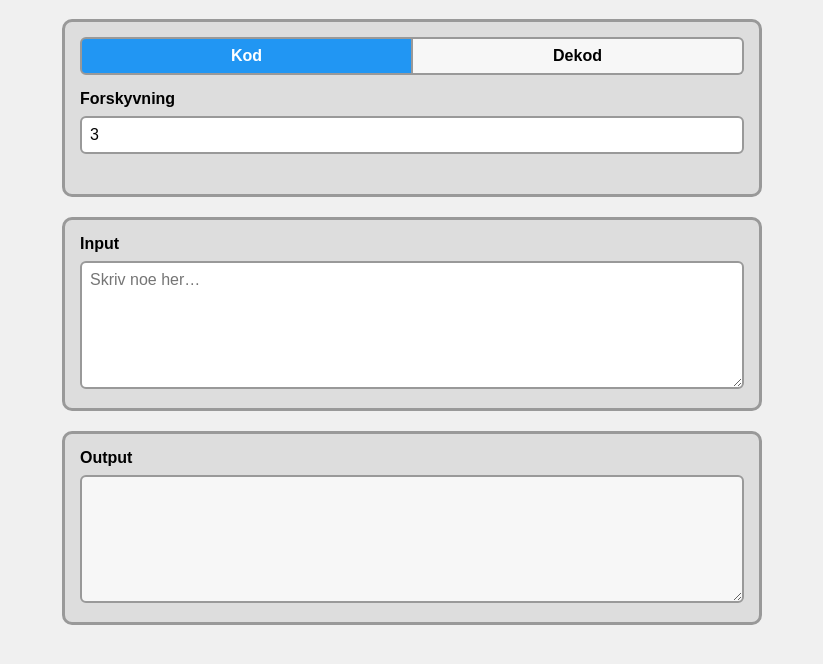
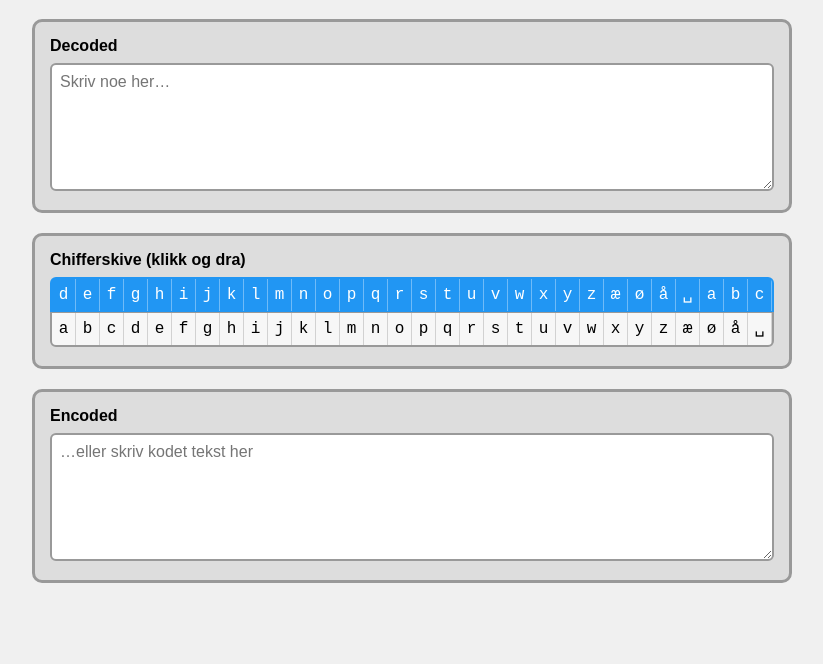
Before and after one commit to viljardh/computas, a plain HTML site: page src/index.html in a window 1280 px wide. Shown: the part 82-746 px from the top of the page, without its empty margins (228-1051 px from the left). Drawn offline with Linux system fonts and the light colour scheme.

Commit message:
more interesting ig

```diff
--- a/src/index.html
+++ b/src/index.html
@@ -10,26 +10,24 @@
     <h1>🔐 Cæsar-chiffer</h1>
     <div class="container">
         <div class="panel">
-            <div class="toggle" role="radiogroup" aria-label="Modus">
-                <input type="radio" name="mode" id="mode-encode" value="encode" checked>
-                <label for="mode-encode">Kod</label>
-                <input type="radio" name="mode" id="mode-decode" value="decode">
-                <label for="mode-decode">Dekod</label>
-            </div>
-
-            <label for="shift">Forskyvning</label>
-            <input type="number" id="shift" value="3" step="1">
-            <div id="error" class="error" role="alert"></div>
+            <label for="decoded">Decoded</label>
+            <textarea id="decoded" rows="6" placeholder="Skriv noe her…"></textarea>
         </div>
 
         <div class="panel">
-            <label for="input">Input</label>
-            <textarea id="input" rows="6" placeholder="Skriv noe her…"></textarea>
+            <div class="panel-title" id="wheel-title">Chifferskive (klikk og dra) </div>
+            <div class="wheel">
+                <div class="row row-top">
+                    <div class="strip" id="strip" tabindex="0" role="slider"
+                         aria-labelledby="wheel-title" aria-valuemin="0"></div>
+                </div>
+                <div class="row row-bottom" id="plain"></div>
+            </div>
         </div>
 
         <div class="panel">
-            <label for="output">Output</label>
-            <textarea id="output" rows="6" readonly></textarea>
+            <label for="encoded">Encoded</label>
+            <textarea id="encoded" rows="6" placeholder="…eller skriv kodet tekst her"></textarea>
         </div>
     </div>
 
--- a/src/main.css
+++ b/src/main.css
@@ -13,7 +13,7 @@ h1 {
     display: flex;
     flex-direction: column;
     gap: 20px;
-    max-width: 700px;
+    max-width: 760px;
     margin: 0 auto;
 }
 
@@ -24,53 +24,13 @@ h1 {
     padding: 15px;
 }
 
-label {
+label, .panel-title {
     display: block;
     font-weight: bold;
     margin-bottom: 8px;
 }
 
-.toggle {
-    display: flex;
-    margin-bottom: 15px;
-}
-
-.toggle input {
-    position: absolute;
-    opacity: 0;
-    width: 0;
-}
-
-.toggle label {
-    flex: 1;
-    margin: 0;
-    padding: 8px;
-    text-align: center;
-    cursor: pointer;
-    background-color: #f7f7f7;
-    border: 2px solid #999;
-}
-
-.toggle label:first-of-type {
-    border-radius: 6px 0 0 6px;
-}
-
-.toggle label:last-of-type {
-    border-radius: 0 6px 6px 0;
-    border-left: none;
-}
-
-.toggle input:checked + label {
-    background-color: #2196F3;
-    color: white;
-}
-
-.toggle input:focus-visible + label {
-    outline: 2px solid #FFD700;
-    outline-offset: 2px;
-}
-
-input[type="number"], textarea {
+textarea {
     box-sizing: border-box;
     width: 100%;
     padding: 8px;
@@ -84,12 +44,68 @@ textarea {
     resize: vertical;
 }
 
-#output {
+.wheel {
+    --cell: 24px;
+    overflow-x: auto;
+    padding-bottom: 4px;
+}
+
+.row {
+    display: flex;
+    width: calc(var(--cell) * 30);
+    margin: 0 auto;
+    overflow: hidden;
+    border: 2px solid #999;
+}
+
+.row-top {
+    border-color: #2196F3;
+    border-radius: 6px 6px 0 0;
+    border-bottom-width: 1px;
+    background-color: #2196F3;
+}
+
+.row-bottom {
+    border-radius: 0 0 6px 6px;
+    border-top-width: 1px;
     background-color: #f7f7f7;
 }
 
-.error {
-    color: #FF5722;
-    min-height: 1.2em;
-    margin-top: 6px;
+.strip {
+    display: flex;
+    flex: none;
+    cursor: grab;
+    touch-action: none;
+    user-select: none;
+    -webkit-user-select: none;
+    transform: translateX(calc(var(--cell) * var(--pos, 30) * -1));
 }
+
+.strip.dragging {
+    cursor: grabbing;
+}
+
+.strip.snap {
+    transition: transform 0.15s ease-out;
+}
+
+.strip:focus-visible {
+    outline: 2px solid #FFD700;
+    outline-offset: -2px;
+}
+
+.cell {
+    flex: 0 0 var(--cell);
+    width: var(--cell);
+    box-sizing: border-box;
+    line-height: 32px;
+    text-align: center;
+    font-family: monospace;
+    font-size: 16px;
+    border-right: 1px solid rgba(0, 0, 0, 0.15);
+}
+
+.row-top .cell {
+    color: white;
+    border-right-color: rgba(255, 255, 255, 0.35);
+}
--- a/src/main.js
+++ b/src/main.js
@@ -1,5 +1,6 @@
 // Cæsar-chiffer, portert fra caesar.rkt.
-// Modus (kod/dekod) bestemmer om forskyvningen går framover eller bakover.
+// Skriver man i Decoded kodes teksten fremover (Encoded), skriver man i Encoded
+// dekodes den bakover (Decoded).
 
 const ABC = [..."abcdefghijklmnopqrstuvwxyzæøå "];
 
@@ -18,25 +19,117 @@ function shiftText(text, steps) {
     return Array.from(text, c => shiftChar(c, steps)).join('');
 }
 
-const shiftInput = document.getElementById('shift');
-const input = document.getElementById('input');
-const output = document.getElementById('output');
-const error = document.getElementById('error');
+// ---- Chifferskive ----
+// Nederste rad er alfabetet vi koder. Øverste rad kan dras sideveis, og bokstaven
+// rett over hver bokstav nedenfor er den kodede. Posisjonen er forskyvningen:
+// dra til venstre for å øke den, til høyre for å minke den.
+
+const N = ABC.length;
+const COPIES = 3; // tre kopier så raden kan gå rundt uten hull
+const strip = document.getElementById('strip');
+const plain = document.getElementById('plain');
+
+function makeCell(c) {
+    const cell = document.createElement('div');
+    cell.className = 'cell';
+    cell.textContent = c === ' ' ? '␣' : c; // synlig mellomrom
+    return cell;
+}
+
+for (let k = 0; k < COPIES * N; k++) strip.appendChild(makeCell(ABC[k % N]));
+for (let i = 0; i < N; i++) plain.appendChild(makeCell(ABC[i]));
+strip.setAttribute('aria-valuemax', N - 1);
+
+// Plasserer raden. d kan ha desimaler mens man drar
+function setStrip(d) {
+    strip.style.setProperty('--pos', N + mod(d, N));
+    strip.setAttribute('aria-valuenow', Math.round(mod(Math.round(d), N)));
+}
+
+const decoded = document.getElementById('decoded');
+const encoded = document.getElementById('encoded');
+
+// Forskyvningen: heltall, kan bli større enn alfabetet hvis man drar flere runder.
+// Posisjonen på skiven er den eneste inngangen.
+let shift = 3;
+
+// Feltet man sist skrev i er "fasit", det andre regnes ut fra det
+let source = decoded;
 
 function update() {
-    const n = Number(shiftInput.value);
-    if (shiftInput.value.trim() === '' || !Number.isInteger(n)) {
-        error.textContent = 'Forskyvning må være et heltall';
-        output.value = '';
-        return;
-    }
-    error.textContent = '';
     // Koding går framover i alfabetet, dekoding bakover
-    const decoding = document.getElementById('mode-decode').checked;
-    output.value = shiftText(input.value, decoding ? -n : n);
+    if (source === decoded) encoded.value = shiftText(decoded.value, shift);
+    else decoded.value = shiftText(encoded.value, -shift);
 }
 
-document.querySelectorAll('input[name="mode"]').forEach(r => r.addEventListener('change', update));
-shiftInput.addEventListener('input', update);
-input.addEventListener('input', update);
+// Setter forskyvningen, og flytter raden med mindre vi drar (da flytter musa den selv)
+function setShift(n, moveStrip = true) {
+    shift = n;
+    if (moveStrip) {
+        strip.classList.remove('snap');
+        setStrip(n);
+    }
+    update();
+}
+
+let drag = null;
+
+strip.addEventListener('pointerdown', e => {
+    if (e.button !== 0) return;
+    const base = shift;
+    strip.classList.remove('snap');
+    strip.classList.add('dragging');
+    strip.setPointerCapture(e.pointerId);
+    setStrip(base);
+    drag = {
+        id: e.pointerId,
+        startX: e.clientX,
+        base,
+        d: base,
+        cell: strip.firstElementChild.getBoundingClientRect().width,
+    };
+});
+
+strip.addEventListener('pointermove', e => {
+    if (!drag || e.pointerId !== drag.id) return;
+    // Raden følger musa: drar du til venstre øker forskyvningen
+    drag.d = drag.base - (e.clientX - drag.startX) / drag.cell;
+    setStrip(drag.d);
+    const n = Math.round(drag.d);
+    if (n !== shift) setShift(n, false);
+});
+
+function endDrag(e) {
+    if (!drag || e.pointerId !== drag.id) return;
+    const n = Math.round(drag.d);
+    // Gli på plass uten å gå via mod, ellers sveiper raden en hel runde tilbake
+    const pos = Number(strip.style.getPropertyValue('--pos'));
+    strip.classList.add('snap');
+    strip.style.setProperty('--pos', pos + (n - drag.d));
+    strip.classList.remove('dragging');
+    drag = null;
+    setShift(n, false);
+}
+
+strip.addEventListener('pointerup', endDrag);
+strip.addEventListener('pointercancel', endDrag);
+
+// Etter glidningen setter vi raden tilbake til normal posisjon (samme utseende)
+strip.addEventListener('transitionend', () => {
+    if (drag) return;
+    strip.classList.remove('snap');
+    setStrip(shift);
+});
+
+// Piltaster på den fokuserte raden, samme retning som å dra
+strip.addEventListener('keydown', e => {
+    if (e.key === 'ArrowLeft') setShift(shift + 1);
+    else if (e.key === 'ArrowRight') setShift(shift - 1);
+    else return;
+    e.preventDefault();
+});
+
+decoded.addEventListener('input', () => { source = decoded; update(); });
+encoded.addEventListener('input', () => { source = encoded; update(); });
+setStrip(shift);
 update();
```
Also changed, not shown: c7.txt.
